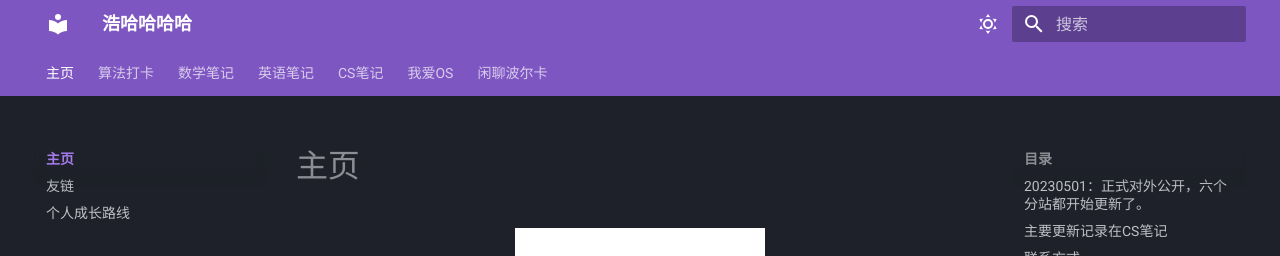
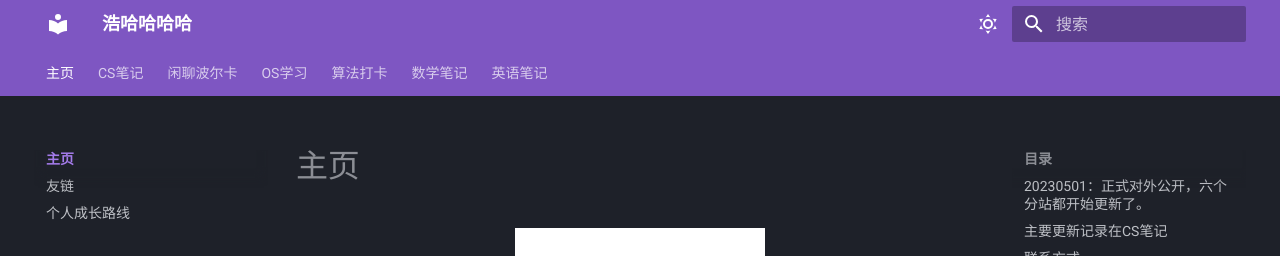
Before and after one commit to Haohahahaha/HomePage, an MkDocs documentation site: the page built from docs/index.md, in a window 1280 px wide and 900 px high. Shown: the top 256 px of the window. Built offline with MkDocs 1.6.1 and Material for MkDocs 9.7.7, drawn with Linux system fonts in a browser that asks for light colours; some of the changed lines change nothing that is shown.

Commit message:
2023-11-27_00:22:03 update

```diff
--- a/mkdocs.yml
+++ b/mkdocs.yml
@@ -33,12 +33,12 @@ nav:
     - index.md
     - 友链: friends.md
     - 个人成长路线: http://cs.haohaha.cn/greenhand/fertile/fertile/
+  - CS笔记: http://cs.haohaha.cn
+  - 闲聊波尔卡: http://chat.haohaha.cn
+  - OS学习: http://os.haohaha.cn
   - 算法打卡: http://alg.haohaha.cn
   - 数学笔记: http://math.haohaha.cn
   - 英语笔记: http://eng.haohaha.cn
-  - CS笔记: http://cs.haohaha.cn
-  - 我爱OS: http://os.haohaha.cn
-  - 闲聊波尔卡: http://chat.haohaha.cn
 extra_css:
   - mkdocs/css/no-footer.css # 不使用底部的翻页
 extra:
```
